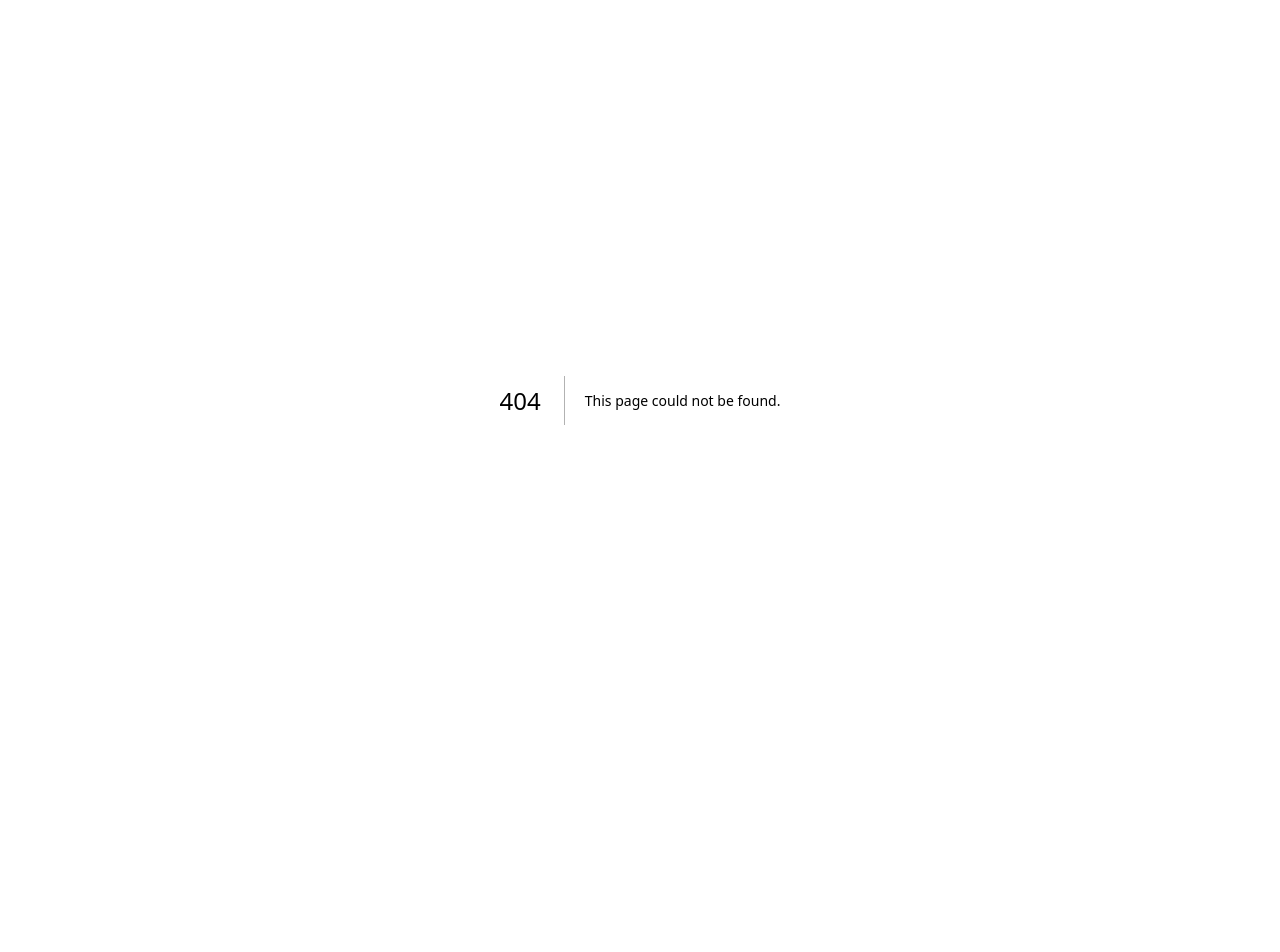
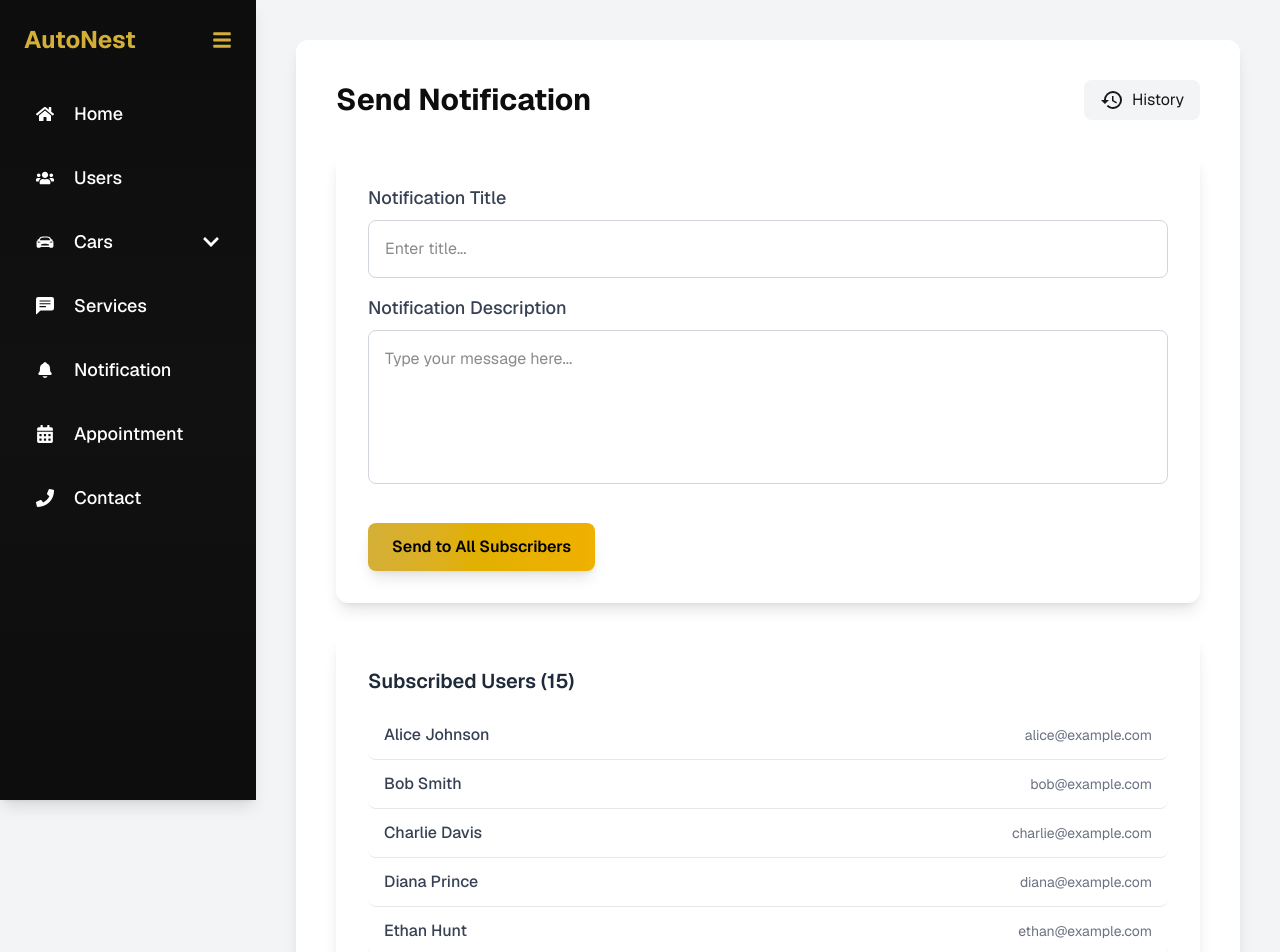
Before and after one commit to Butrint27/AutoNest, a Next.js app in the folder frontend/autonest_frontend/: page /notification in a window 1280 px wide. Before the commit this address had no page. Shown: the top 952 px of the page. Before the commit the page ends 800 px from the top, so only its background shows below. Built offline with nearby package versions, Linux system fonts and the light colour scheme.

Commit message:
completed notification for subscribe users page for the admin

```diff
--- /dev/null
+++ b/frontend/autonest_frontend/app/(admin)/notification/page.tsx
@@ -0,0 +1,207 @@
+"use client";
+
+import { useState } from "react";
+import SidebarLayout from "@/components/admin_components/sidebar_admin_components/SidebarComponents";
+import { MdHistory } from "react-icons/md";
+
+interface Subscriber {
+  id: number;
+  name: string;
+  email: string;
+}
+
+interface NotificationItem {
+  id: number;
+  title: string;
+  message: string;
+  date: string;
+}
+
+// Dummy subscribed users (15 total)
+const mockSubscribedUsers: Subscriber[] = [
+  { id: 1, name: "Alice Johnson", email: "alice@example.com" },
+  { id: 2, name: "Bob Smith", email: "bob@example.com" },
+  { id: 3, name: "Charlie Davis", email: "charlie@example.com" },
+  { id: 4, name: "Diana Prince", email: "diana@example.com" },
+  { id: 5, name: "Ethan Hunt", email: "ethan@example.com" },
+  { id: 6, name: "Fiona Gallagher", email: "fiona@example.com" },
+  { id: 7, name: "George Clooney", email: "george@example.com" },
+  { id: 8, name: "Hannah Montana", email: "hannah@example.com" },
+  { id: 9, name: "Ian Somerhalder", email: "ian@example.com" },
+  { id: 10, name: "Julia Roberts", email: "julia@example.com" },
+  { id: 11, name: "Kevin Hart", email: "kevin@example.com" },
+  { id: 12, name: "Laura Palmer", email: "laura@example.com" },
+  { id: 13, name: "Michael Jordan", email: "michael@example.com" },
+  { id: 14, name: "Natalie Portman", email: "natalie@example.com" },
+  { id: 15, name: "Oscar Isaac", email: "oscar@example.com" },
+];
+
+export default function Notification() {
+  const [title, setTitle] = useState<string>("");
+  const [message, setMessage] = useState<string>("");
+  const [showAlert, setShowAlert] = useState<boolean>(false);
+  const [historyOpen, setHistoryOpen] = useState<boolean>(false);
+  const [notificationHistory, setNotificationHistory] = useState<NotificationItem[]>([]);
+
+  const handleSend = () => {
+    if (!title.trim() || !message.trim()) {
+      alert("Please enter both title and description!");
+      return;
+    }
+
+    const newNotification: NotificationItem = {
+      id: Date.now(),
+      title,
+      message,
+      date: new Date().toLocaleString(),
+    };
+
+    setNotificationHistory([newNotification, ...notificationHistory]);
+    setShowAlert(true);
+
+    // Clear fields
+    setTitle("");
+    setMessage("");
+
+    // Hide alert after 3 seconds
+    setTimeout(() => setShowAlert(false), 3000);
+  };
+
+  const handleDelete = (id: number) => {
+    setNotificationHistory(notificationHistory.filter((item) => item.id !== id));
+  };
+
+  const handleEdit = (item: NotificationItem) => {
+    setTitle(item.title);
+    setMessage(item.message);
+    setHistoryOpen(false);
+    handleDelete(item.id);
+  };
+
+  return (
+    <SidebarLayout>
+      <div className="space-y-8">
+
+        {/* Header */}
+        <div className="flex items-center justify-between">
+          <h1 className="text-3xl font-bold text-[#0D0D0D]">Send Notification</h1>
+          <button
+            onClick={() => setHistoryOpen(true)}
+            className="flex items-center gap-2 bg-gray-100 px-4 py-2 rounded-lg hover:bg-gray-200 transition-all duration-200 cursor-pointer"
+          >
+            <MdHistory size={24} />
+            History
+          </button>
+        </div>
+
+        {/* Alert */}
+        {showAlert && (
+          <div className="p-4 bg-green-100 border border-green-400 text-green-700 rounded-lg shadow transition-all duration-300">
+            Notification sent successfully!
+          </div>
+        )}
+
+        {/* Notification Card */}
+        <div className="bg-white shadow-lg rounded-xl p-6 md:p-8 space-y-4">
+          <div>
+            <label className="block text-lg font-medium text-gray-700 mb-2">
+              Notification Title
+            </label>
+            <input
+              type="text"
+              value={title}
+              onChange={(e) => setTitle(e.target.value)}
+              placeholder="Enter title..."
+              className="w-full p-4 border border-gray-300 rounded-lg focus:outline-none focus:ring-2 focus:ring-[#D4AF37] focus:border-[#D4AF37] transition-all duration-300"
+            />
+          </div>
+
+          <div>
+            <label className="block text-lg font-medium text-gray-700 mb-2">
+              Notification Description
+            </label>
+            <textarea
+              value={message}
+              onChange={(e) => setMessage(e.target.value)}
+              placeholder="Type your message here..."
+              rows={5}
+              className="w-full p-4 border border-gray-300 rounded-lg focus:outline-none focus:ring-2 focus:ring-[#D4AF37] focus:border-[#D4AF37] transition-all duration-300 resize-none"
+            />
+          </div>
+
+          <button
+            onClick={handleSend}
+            className="mt-4 px-6 py-3 bg-gradient-to-r from-[#D4AF37] to-yellow-500 text-black font-semibold rounded-lg shadow-lg hover:shadow-xl hover:scale-105 transition-all duration-300 cursor-pointer"
+          >
+            Send to All Subscribers
+          </button>
+        </div>
+
+        {/* Subscribers List */}
+        <div className="bg-white shadow-lg rounded-xl p-6 md:p-8">
+          <h2 className="text-xl font-semibold text-gray-800 mb-4">
+            Subscribed Users ({mockSubscribedUsers.length})
+          </h2>
+          <ul className="divide-y divide-gray-200 max-h-96 overflow-y-auto">
+            {mockSubscribedUsers.map((user) => (
+              <li
+                key={user.id}
+                className="flex justify-between items-center px-4 py-3 hover:bg-yellow-50 rounded-lg transition-colors duration-200"
+              >
+                <span className="font-medium text-gray-700">{user.name}</span>
+                <span className="text-gray-500 text-sm">{user.email}</span>
+              </li>
+            ))}
+          </ul>
+        </div>
+
+        {/* History Modal */}
+        {historyOpen && (
+          <div className="fixed inset-0 z-50 flex items-center justify-center bg-black/50">
+            <div className="bg-white rounded-xl w-11/12 md:w-2/3 max-h-[80vh] overflow-y-auto p-6 md:p-8 shadow-lg relative">
+              <h2 className="text-2xl font-bold mb-4">Notification History</h2>
+              <button
+                onClick={() => setHistoryOpen(false)}
+                className="absolute top-4 right-4 text-gray-500 hover:text-gray-700 font-bold text-xl"
+              >
+                &times;
+              </button>
+              {notificationHistory.length === 0 ? (
+                <p className="text-gray-500">No notifications sent yet.</p>
+              ) : (
+                <ul className="space-y-4">
+                  {notificationHistory.map((item) => (
+                    <li key={item.id} className="border border-gray-200 p-4 rounded-lg shadow-sm hover:shadow-md transition-all duration-200">
+                      <div className="flex justify-between items-start">
+                        <div>
+                          <h3 className="font-semibold text-gray-800">{item.title}</h3>
+                          <p className="text-gray-600">{item.message}</p>
+                          <span className="text-gray-400 text-sm">{item.date}</span>
+                        </div>
+                        <div className="flex gap-2">
+                          <button
+                            onClick={() => handleEdit(item)}
+                            className="px-3 py-1 bg-yellow-400 text-black rounded hover:bg-yellow-500 transition-colors cursor-pointer"
+                          >
+                            Edit
+                          </button>
+                          <button
+                            onClick={() => handleDelete(item.id)}
+                            className="px-3 py-1 bg-red-400 text-black rounded hover:bg-red-500 transition-colors cursor-pointer"
+                          >
+                            Delete
+                          </button>
+                        </div>
+                      </div>
+                    </li>
+                  ))}
+                </ul>
+              )}
+            </div>
+          </div>
+        )}
+
+      </div>
+    </SidebarLayout>
+  );
+}
--- a/frontend/autonest_frontend/components/admin_components/sidebar_admin_components/SidebarComponents.tsx
+++ b/frontend/autonest_frontend/components/admin_components/sidebar_admin_components/SidebarComponents.tsx
@@ -3,7 +3,7 @@
 import React, { useState, useRef, useEffect } from "react";
 import { BsChatLeftTextFill } from "react-icons/bs";
 import { FaHome, FaTools, FaPhone, FaBars, FaUsers, FaChevronDown, FaChevronUp, FaCalendarAlt } from "react-icons/fa";
-import { IoCarSportSharp } from "react-icons/io5";
+import { IoCarSportSharp, IoNotifications } from "react-icons/io5";
 
 interface SidebarLayoutProps {
   children: React.ReactNode;
@@ -48,6 +48,7 @@ export default function SidebarLayout({ children }: SidebarLayoutProps) {
       ],
     },
     { name: "Services", icon: <BsChatLeftTextFill />, href: "/admin_services" },
+    { name: "Notification", icon: <IoNotifications />, href: "/notification" },
     { name: "Appointment", icon: <FaCalendarAlt />, href: "/appointment" },
     { name: "Contact", icon: <FaPhone />, href: "/admin_contact" },
   ];
```
